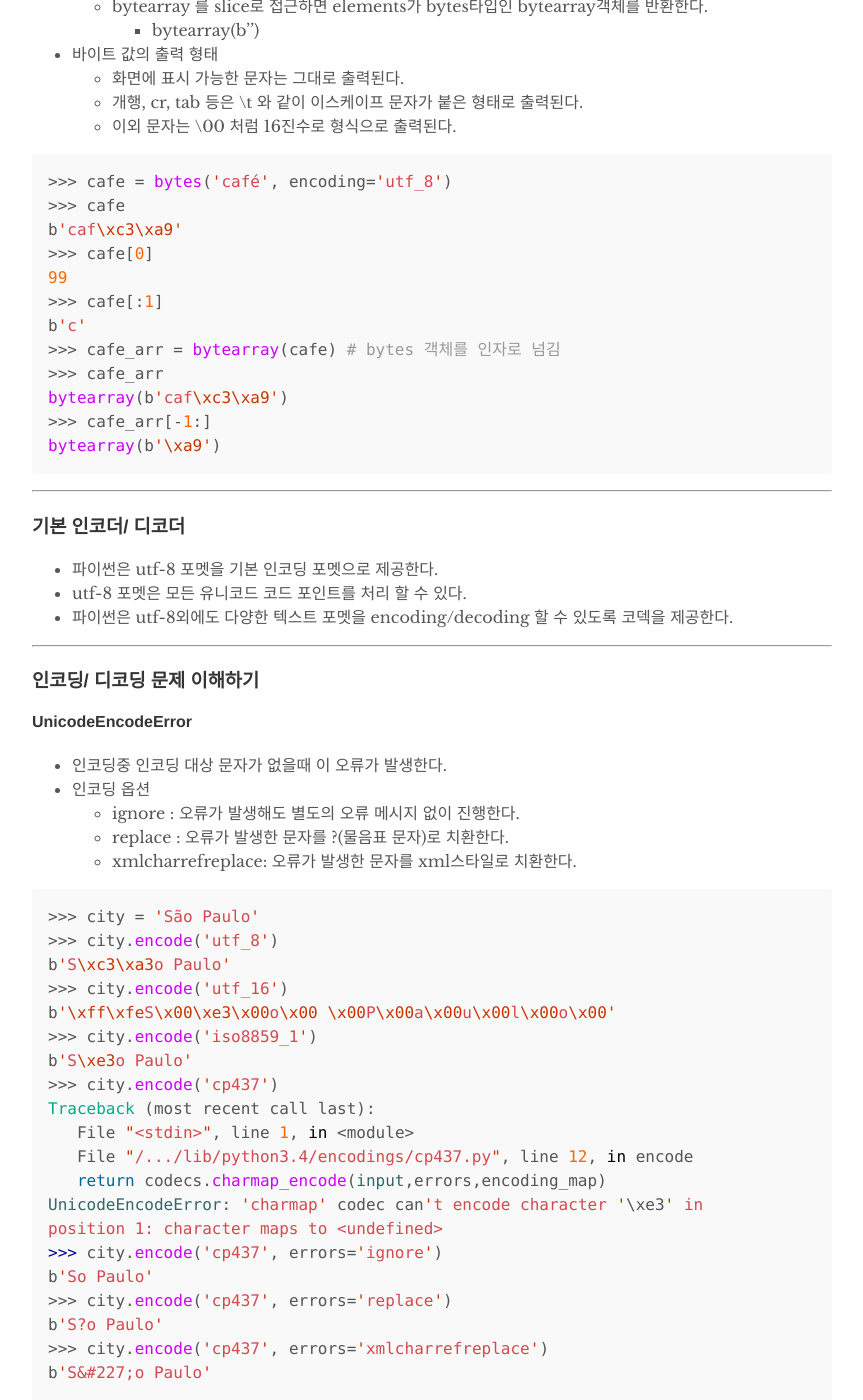
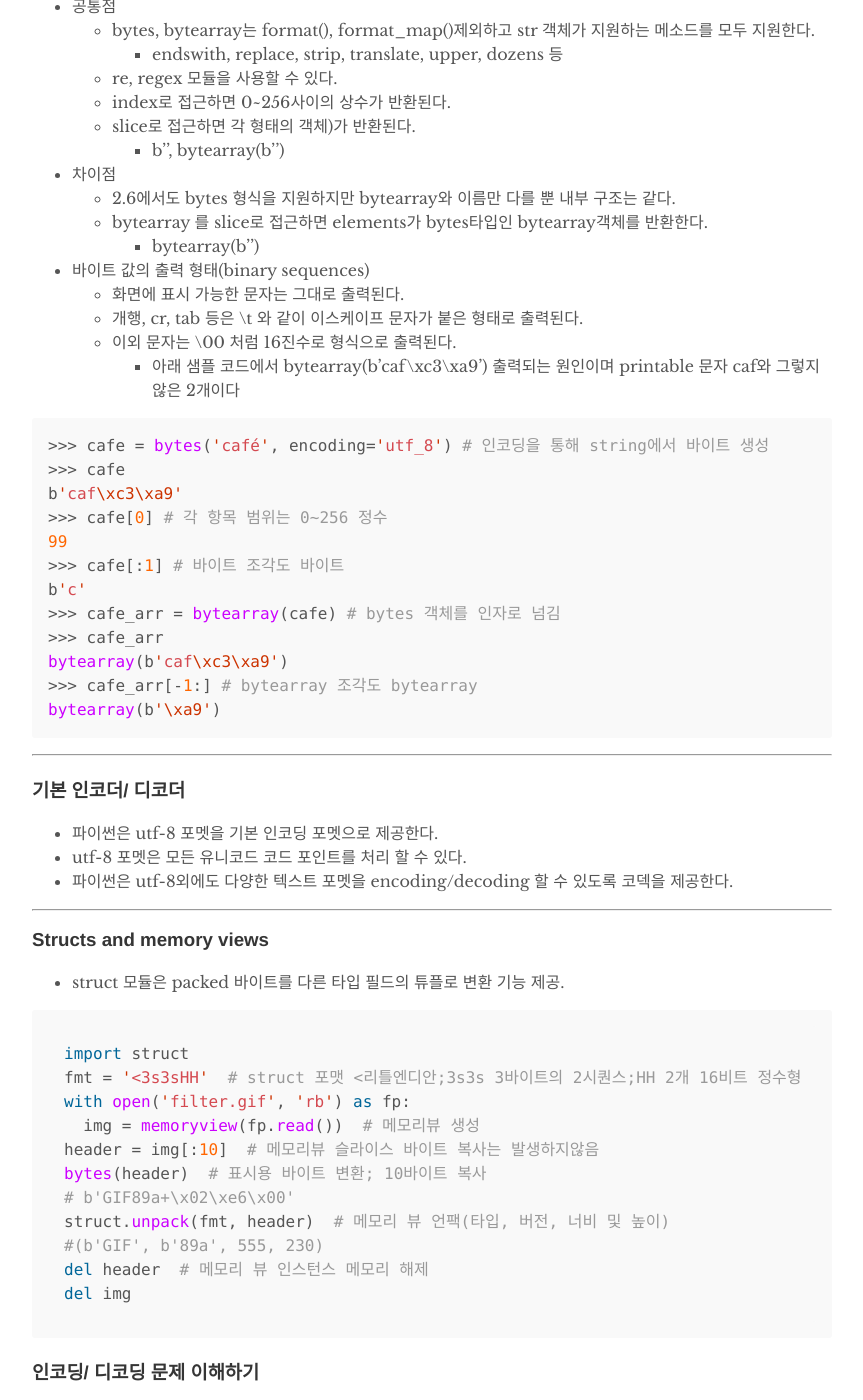
Before and after one commit to hydblab/hydblab.github.io, a Jekyll site: the page built from _posts/2018-08-29-text_byte.md, in a window 1280 px wide and 1400 px high, scrolled down 1275 px. Shown: the whole window, without its empty margins (208-1071 px from the left). Built offline with Jekyll 4.4.1, drawn with Linux system fonts in a browser that asks for light colours; some of the changed text lies outside the part shown.

Commit message:
[update]text_byte

````diff
--- a/_posts/2018-08-29-text_byte.md
+++ b/_posts/2018-08-29-text_byte.md
@@ -10,6 +11,15 @@ author: "Polishedwh"
 - 파이썬에서 문자열을 자룰 때에는 문자 '형식'(Encoding type)으로 인한 문제가 발생 할 수 있다．
   - é 와 같은 유니코드 문자는 utf-8 포멧에서 ２바이트를 차지한다．
   - 하지만 인코딩 전의 문자는 1바이트로 나타나기 때문에 이런 요소로 인해 문자열 연산에 문제가 생길 우려가 있다.
+
+- character 정의에 문제가 있다.
+  - 가장좋은 캐릭터 정의는 유니코드 캐릭터이다.
+  - 따라서 Python 3 str은 Python 2 str에 원시바이트가 아니라 유니코드이다.
+  - 유니코드 표준은 문자의 신원을 특정바이트 표현과 명시적으로 구분한다.
+    - 문자의 신원 코드포인트는 0~1114111까지의 숫자이다(기본10)
+    - 문자의 실제 바이트는 사용중인 인코딩에 따라 다르다
+      - 인코딩은 코드 포인트를 바이트 시퀀스로 또는 그반대로 변환하는 알고리즘이다
+      - ex) A (U+0041)의 코드 포인트는 UTF-8 인코딩 단일바이트 x41 또는 UTF-16LE 인코딩의 바이트 x41 x00으로 인코딩된다
 
 {% highlight python %}
 >>> s = 'café' # 4개 문자 각 1바이트 예상
@@ -45,23 +55,24 @@ b'caf\xc3\xa9'
   - bytearray 를 slice로 접근하면 elements가 bytes타입인 bytearray객체를 반환한다.
     -  bytearray(b'')
 
-- 바이트 값의 출력 형태
+- 바이트 값의 출력 형태(binary sequences)
   - 화면에 표시 가능한 문자는 그대로 출력된다.
   - 개행, cr, tab 등은 \t 와 같이 이스케이프 문자가 붙은 형태로 출력된다.
   - 이외 문자는 \00 처럼 16진수로 형식으로 출력된다.
+    - 아래 샘플 코드에서 bytearray(b'caf\xc3\xa9') 출력되는 원인이며 printable 문자 caf와 그렇지않은 2개이다
 
 {% highlight python %}
->>> cafe = bytes('café', encoding='utf_8')
+>>> cafe = bytes('café', encoding='utf_8') # 인코딩을 통해 string에서 바이트 생성
 >>> cafe
 b'caf\xc3\xa9'
->>> cafe[0]
+>>> cafe[0] # 각 항목 범위는 0~256 정수
 99
->>> cafe[:1]
+>>> cafe[:1] # 바이트 조각도 바이트
 b'c'
 >>> cafe_arr = bytearray(cafe) # bytes 객체를 인자로 넘김
 >>> cafe_arr
 bytearray(b'caf\xc3\xa9')
->>> cafe_arr[-1:]
+>>> cafe_arr[-1:] # bytearray 조각도 bytearray
 bytearray(b'\xa9')
 {% endhighlight %}
 
@@ -72,6 +83,25 @@ bytearray(b'\xa9')
 - 파이썬은 utf-8외에도 다양한 텍스트 포멧을 encoding/decoding 할 수 있도록 코덱을 제공한다.
 
 <hr>
+
+### Structs and memory views
+
+- struct 모듈은 packed 바이트를 다른 타입 필드의 튜플로 변환 기능 제공.
+
+```py
+import struct
+fmt = '<3s3sHH'  # struct 포맷 <리틀엔디안;3s3s 3바이트의 2시퀀스;HH 2개 16비트 정수형
+with open('filter.gif', 'rb') as fp:
+  img = memoryview(fp.read())  # 메모리뷰 생성
+header = img[:10]  # 메모리뷰 슬라이스 바이트 복사는 발생하지않음
+bytes(header)  # 표시용 바이트 변환; 10바이트 복사
+# b'GIF89a+\x02\xe6\x00'
+struct.unpack(fmt, header)  # 메모리 뷰 언팩(타입, 버전, 너비 및 높이)
+#(b'GIF', b'89a', 555, 230)
+del header  # 메모리 뷰 인스턴스 메모리 해제
+del img
+```
+
 ### 인코딩/ 디코딩 문제 이해하기
 
 #### UnicodeEncodeError
@@ -89,7 +119,7 @@ b'S\xc3\xa3o Paulo'
 b'\xff\xfeS\x00\xe3\x00o\x00 \x00P\x00a\x00u\x00l\x00o\x00'
 >>> city.encode('iso8859_1')
 b'S\xe3o Paulo'
->>> city.encode('cp437')
+>>> city.encode('cp437') #cp437는 'ã' 를 인코드못함
 Traceback (most recent call last):
    File "<stdin>", line 1, in <module>
    File "/.../lib/python3.4/encodings/cp437.py", line 12, in encode
@@ -116,7 +146,7 @@ b'S&#227;o Paulo'
 'Montrιal'
 >>> octets.decode('koi8_r')
 'MontrИal'
->>> octets.decode('utf_8')
+>>> octets.decode('utf_8') #utf-8에 유효하지 않아서 오류 라이징
 Traceback (most recent call last):
     File "<stdin>", line 1, in <module>
 UnicodeDecodeError: 'utf-8' codec can't decode byte 0xe9 in position 5:
````
Also changed, not shown: other parts of _posts/2018-08-29-text_byte.md (+2 -1 lines).
